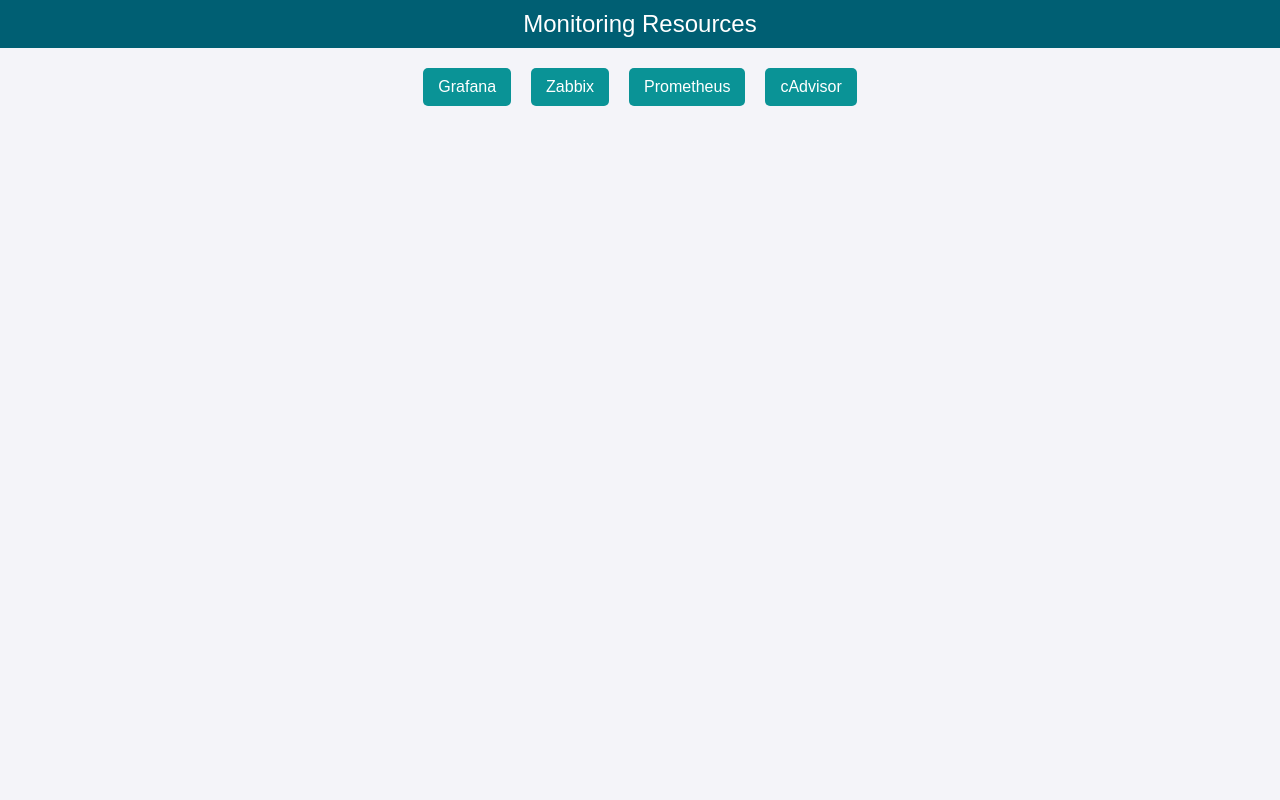
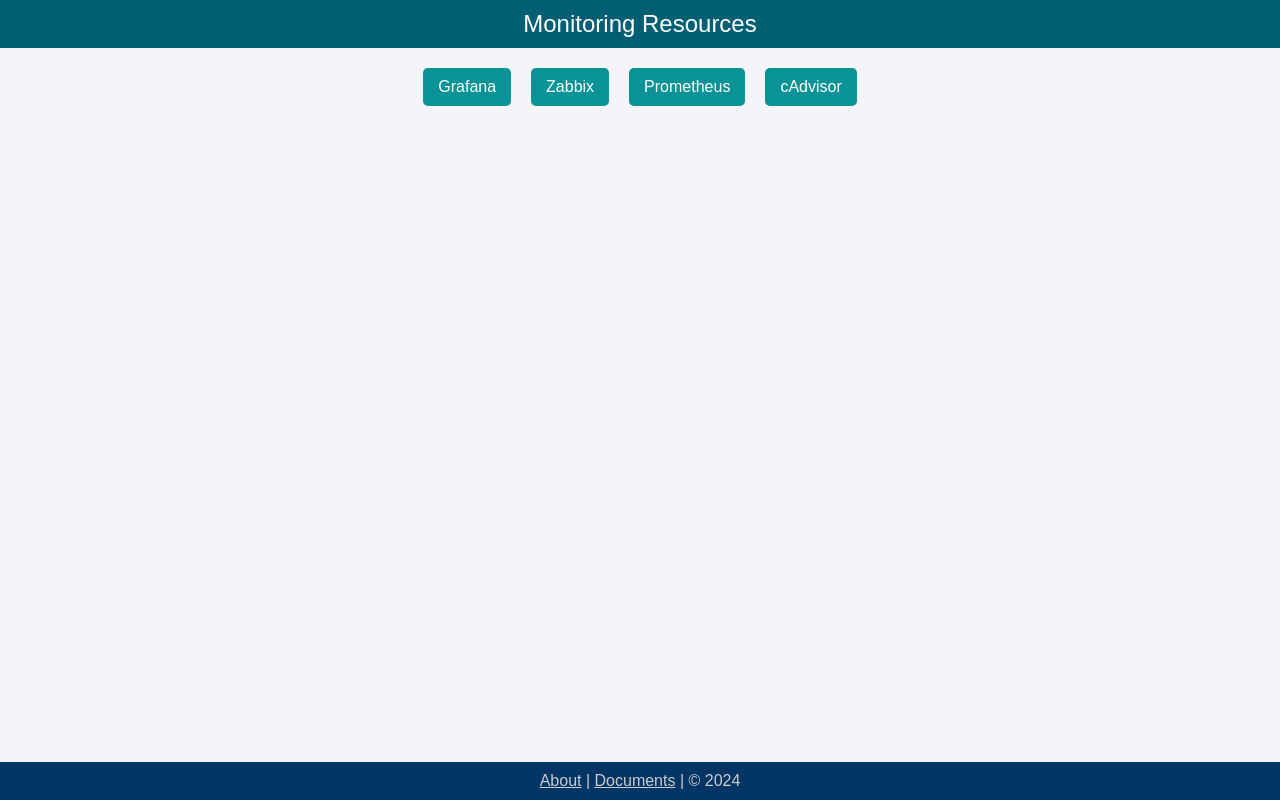
Before and after one commit to garbolovo/monitoring, a plain HTML site: page mononitoring-page_gpt.html in a window 1280 px wide. Drawn offline with Linux system fonts and the light colour scheme.

Commit message:
footer added
Signed-off-by: Aleksei <aleksei@MacFree.local>

```diff
--- a/mononitoring-page_gpt.html
+++ b/mononitoring-page_gpt.html
@@ -32,11 +32,19 @@
             text-decoration: none;
             border-radius: 5px;
             transition: background-color 0.3s;
-            cursor: pointer; /* Updated to make the cursor a pointer on hover */
+            cursor: pointer;
         }
         nav a:hover {
             background-color: #94d2bd;
-            color: #005f73;
+        }
+        footer {
+            background-color: #003566; /* Deep dark blue */
+            color: #ccc; /* Gray text */
+            text-align: center;
+            padding: 10px 0;
+            position: absolute;
+            width: 100%;
+            bottom: 0;
         }
     </style>
 </head>
@@ -48,5 +56,10 @@
         <a href="http://80.90.178.17:9090/graph?g0.expr=&g0.tab=1&g0.stacked=0&g0.show_exemplars=0&g0.range_input=1h" target="_blank">Prometheus</a>
         <a href="http://80.90.178.17:8081/containers/" target="_blank">cAdvisor</a>
     </nav>
+    <footer>
+        <a href="#" style="color: #ccc;">About</a> |
+        <a href="#" style="color: #ccc;">Documents</a> |
+        &copy; 2024
+    </footer>
 </body>
 </html>
```
